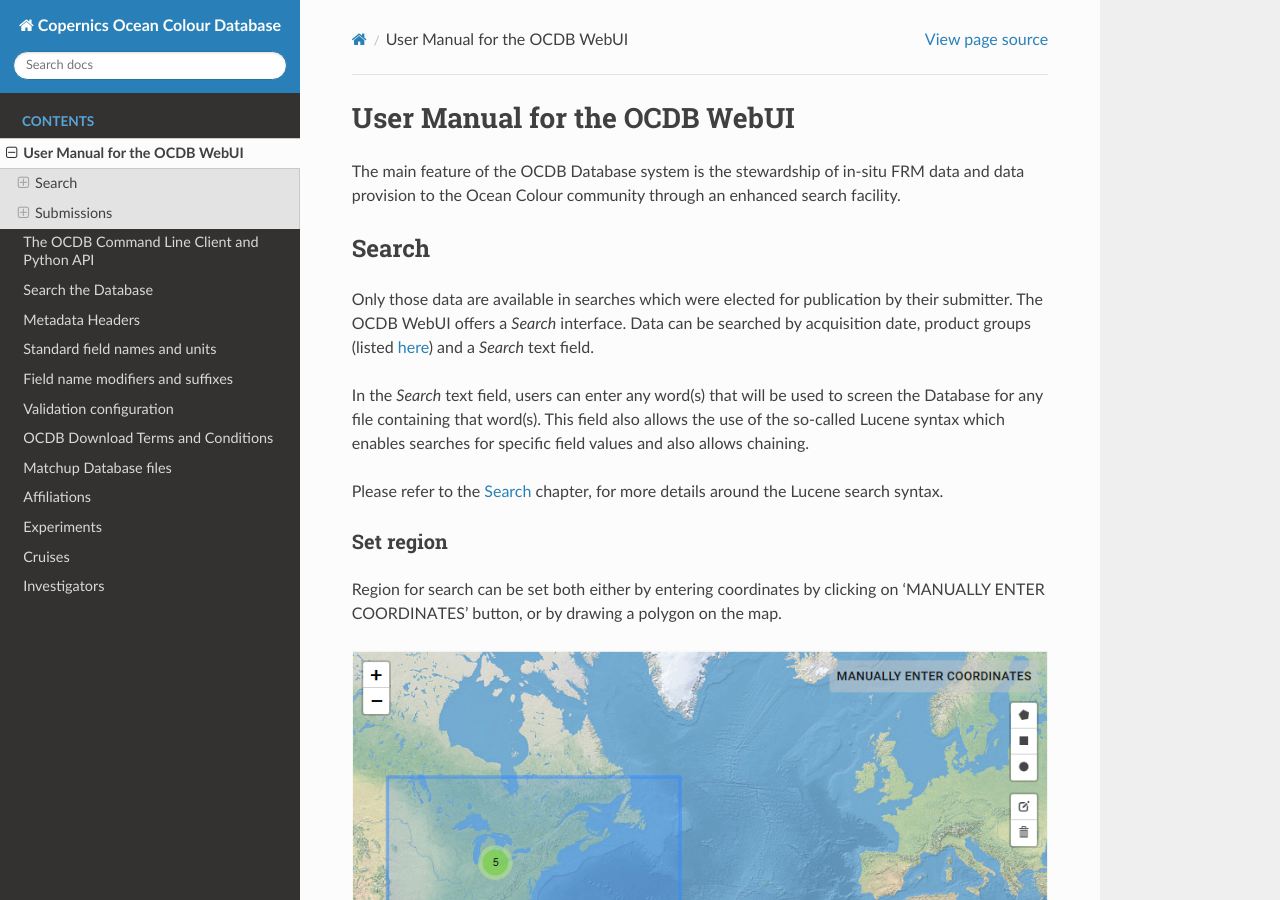
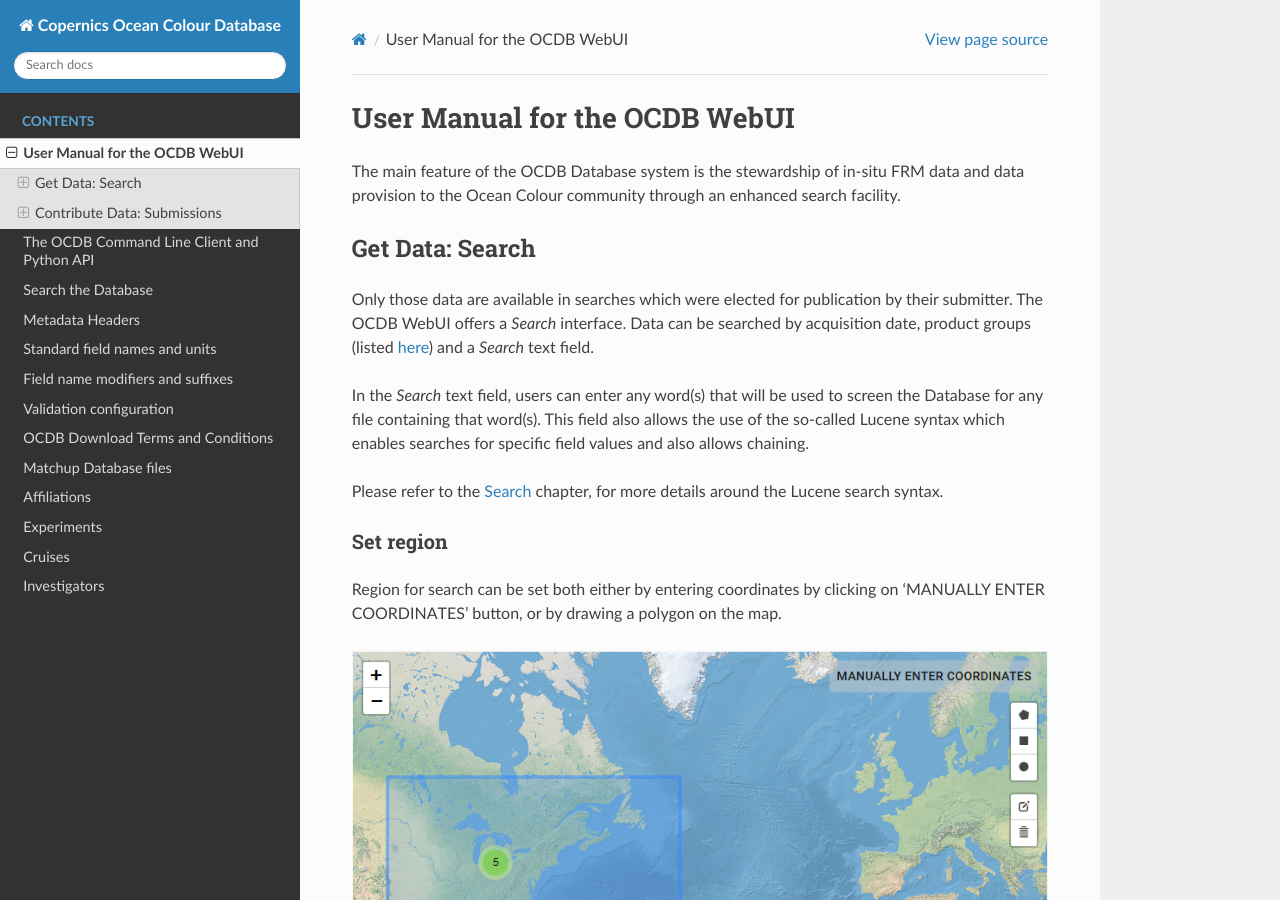
Before and after one commit to javierconcha/ocdb-docs, a Sphinx documentation site: the page built from docs/source/ocdb-webui.md, in a window 1280 px wide and 900 px high. Built offline with Sphinx 7.4.7 and the Read the Docs theme 2.0.0, drawn with Linux system fonts in a browser that asks for light colours; some of the changed text lies outside the part shown.

Commit message:
Update docs/source/ocdb-webui.md, docs/source/ocdb-api-cli.md files

```diff
--- a/docs/source/ocdb-webui.md
+++ b/docs/source/ocdb-webui.md
@@ -3,7 +3,7 @@
 The main feature of the OCDB Database system is the stewardship of in-situ FRM data and data provision to the Ocean Colour community through an enhanced search facility.
 
 
-## Search
+## Get Data: Search
 
 Only those data are available in searches which were elected for publication by their submitter.
 The OCDB WebUI offers a _Search_ interface.
@@ -29,7 +29,7 @@
 
 ![](static/webui/save_search.png)
 
-## Submissions
+## Contribute Data: Submissions
 
 In this section data submission process is described.
 Only registered users are allowed to submit data. Please contact ops@eumetsat.int to be registered. Registered users after logining in can manage new and past submission in the _Submit_ page.
```
Also changed, not shown: docs/source/ocdb-api-cli.md (+1 -1 lines).
